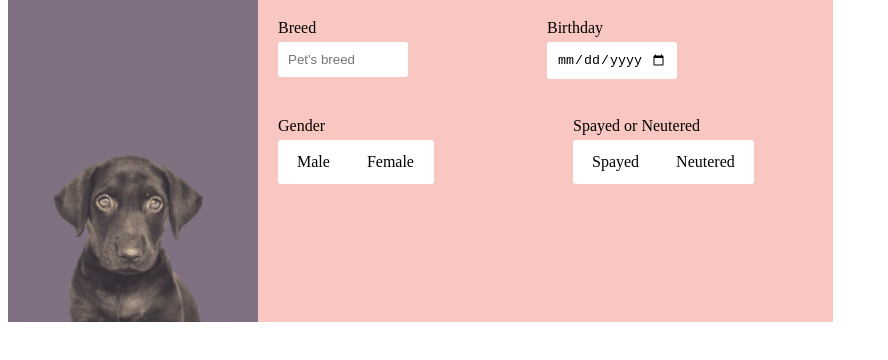
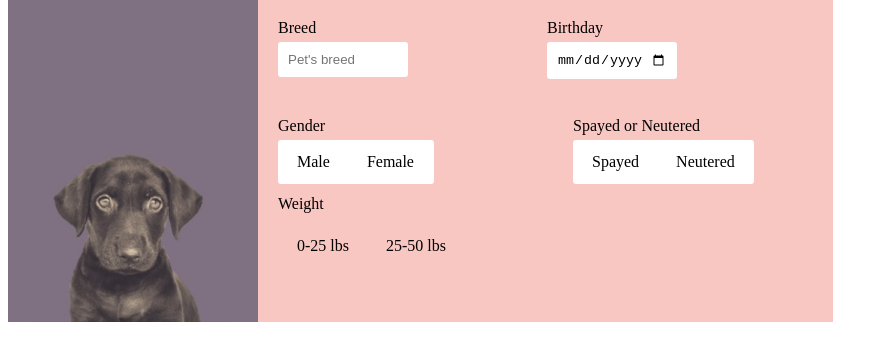
Before and after one commit to AndriusStravinskas/HTML_CSS_Paskaitos_Ir_Praktika, a plain HTML site: page 10 paskaita 10.21 - Lentelės ir formos/Šuniukų forma/Šuniukai.html in a window 1280 px wide. Shown: the part 186-546 px from the top of the page, without its empty margins (0-888 px from the left). Drawn offline with Linux system fonts and the light colour scheme.

Commit message:
Darau paskutine lentele

```diff
--- a/10 paskaita 10.21 - Lentelės ir formos/Šuniukų forma/Šuniukai.css
+++ b/10 paskaita 10.21 - Lentelės ir formos/Šuniukų forma/Šuniukai.css
@@ -44,6 +44,7 @@ main{
 .box_2{
   padding-left: 20px;
   height: 80px;
+  display: block;
  }
 
  label{
--- a/10 paskaita 10.21 - Lentelės ir formos/Šuniukų forma/Šuniukai.html
+++ b/10 paskaita 10.21 - Lentelės ir formos/Šuniukų forma/Šuniukai.html
@@ -58,7 +58,19 @@
               </div>
             </div>
         </div>
-        <div>
+        <div class="box_2">
+          <div class="">
+            <p>Weight</p>
+            <div class="left">
+              <input type="radio" class="radio__input" name="" id="small">
+              <label for="small" class="radio__label">0-25 lbs</label>
+              <input type="radio" class="radio__input" name="" id="medium">
+              <label for="medium" class="radio__label">25-50 lbs</label>
+
+
+
+            </div>
+          </div>
 
         </div>
       </form>
```
